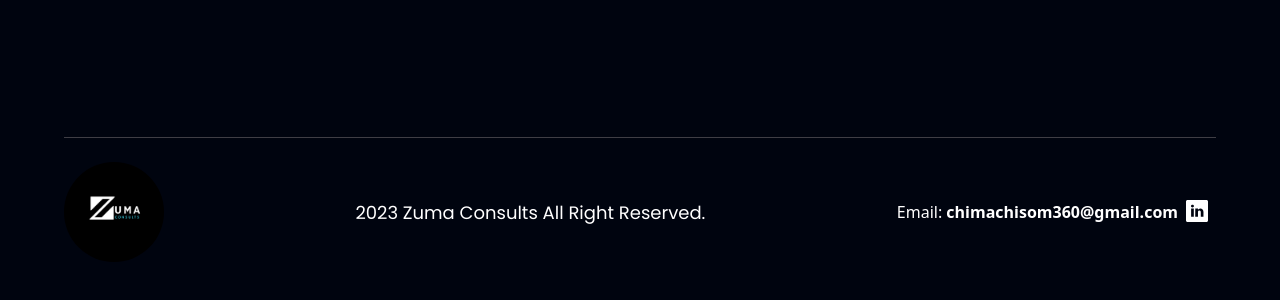
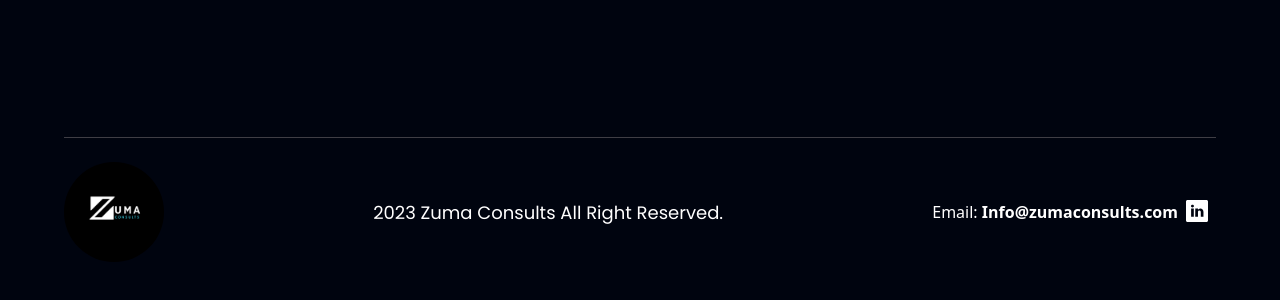
Before and after one commit to zuma-consults/zuma-landing-page, a React (Vite) app: page / in a window 1280 px wide. Shown: the part 5955-6255 px from the top of the page. Built offline with nearby package versions, Linux system fonts and the light colour scheme.

Commit message:
handle form

```diff
--- a/src/components/Footer.jsx
+++ b/src/components/Footer.jsx
@@ -33,7 +33,7 @@ const FooterPage = () =>  (
       <img src={ZumaLogo} alt="logo" className='w-[100px] h-[100px] object-contain rounded-full' />
         <p className='font-poppins text-white text-[18px] leading-[27px] text- normal text-center'>2023 Zuma Consults All Right Reserved.</p>
         <div className='flex flex-row md:mt-0 mt-6'>
-          <div className='text-white'> Email: <span className='text-white font-bold'> chimachisom360@gmail.com</span></div>
+          <div className='text-white'> Email: <span className='text-white font-bold'> Info@zumaconsults.com</span></div>
           {socialMedia.map((social,index)=>(
            <a href={social.link} target='_blank'><img key={social.id} src={social.icon} alt={social.id} className={`w-[22px] h-[21] object-contain cursor-pointer mx-2`} /></a>
           ))}
```
